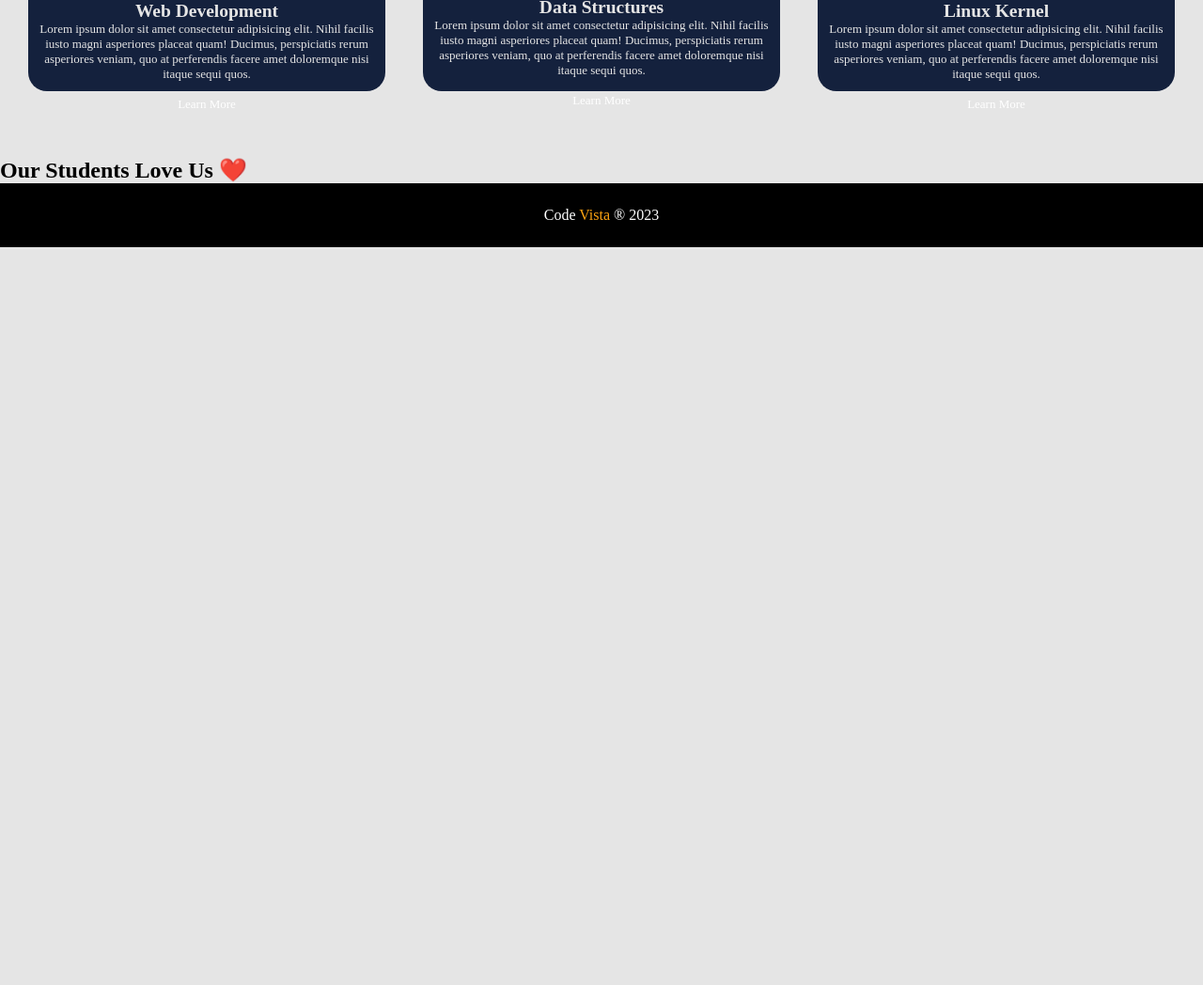
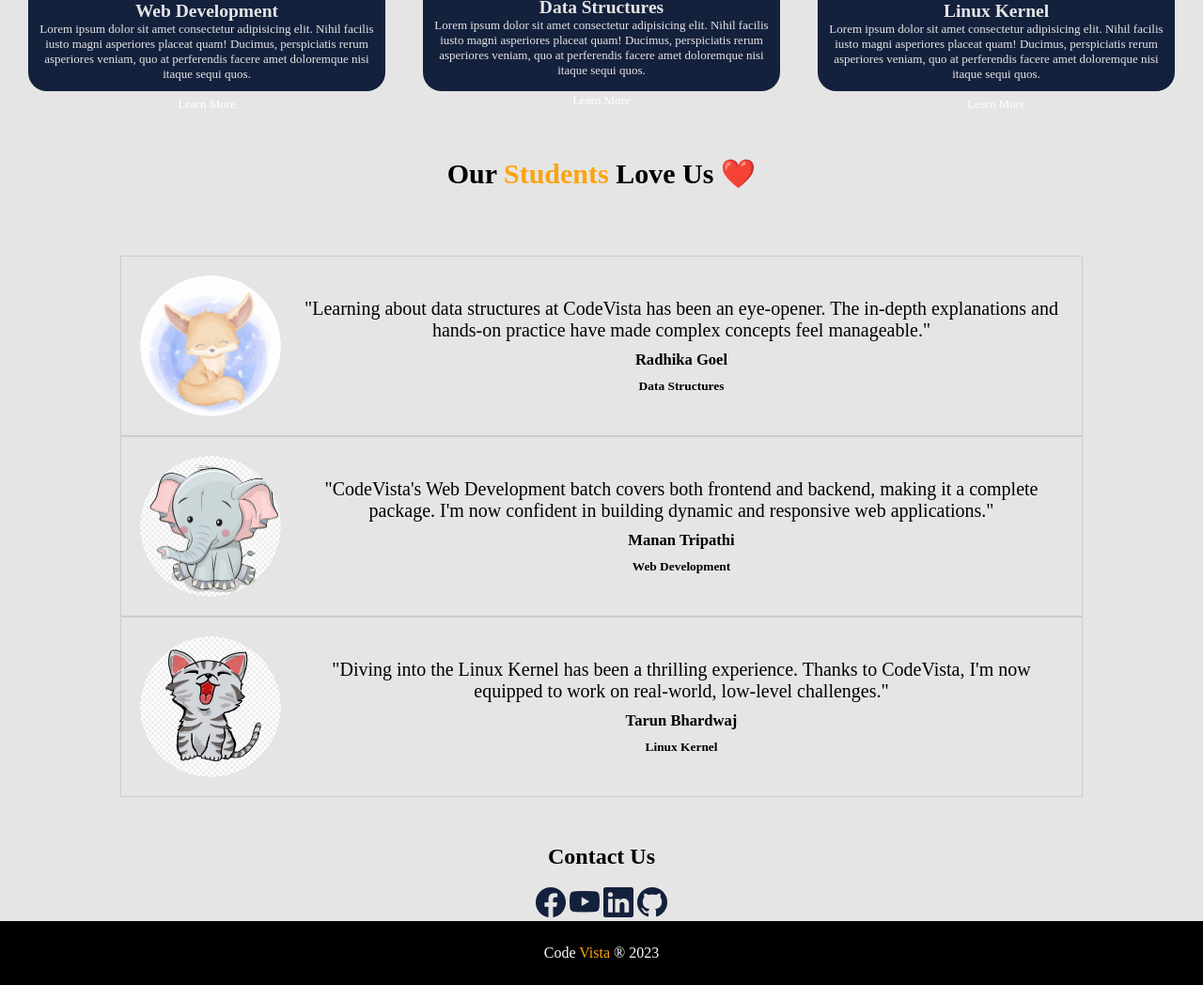
Before and after one commit to DeveloperKeshavKumar/CVIP-Edtech, a plain HTML site: page index.html in a window 1280 px wide. Shown: the part 917-1965 px from the top of the page at 94% size. Before the commit the page ends 1180 px from the top, so only its background shows below. Drawn offline with nearby package versions, Linux system fonts and the light colour scheme.

Commit message:
reviews added

```diff
--- a/index.html
+++ b/index.html
@@ -6,6 +6,7 @@
     <meta name="viewport" content="width=device-width, initial-scale=1.0">
     <link rel="stylesheet" href="styles.css">
     <script src="index.js" defer></script>
+    <link rel="stylesheet" href="https://cdn.jsdelivr.net/npm/bootstrap-icons@1.10.5/font/bootstrap-icons.css">
     <title>CodeVista</title>
 </head>
 
@@ -70,67 +71,56 @@
 
         </section>
         <section class="reviews" id="Reviews">
-            <h2>Our Students Love Us ❤️</h2>
+            <h2>Our <span>Students</span> Love Us ❤️</h2>
             <div class="carousel">
-                <div class="container">
+                <div class="slide">
                     <div class="user-pic">
-
+                        <img src="images/profile1.jpg" alt="">
                     </div>
-                    <p class="thought">
-
-                    </p>
-                    <h3 class="user-name">
-
-                    </h3>
-                    <h3 class="user-batch"></h3>
-                </div>
-                <div class="carousel">
-                    <div class="container">
-                        <div class="user-pic">
-
-                        </div>
+                    <div class="content">
                         <p class="thought">
-
+                            "Learning about data structures at CodeVista has been an eye-opener. The in-depth
+                            explanations
+                            and hands-on practice have made complex concepts feel manageable."
                         </p>
-                        <h3 class="user-name">
-
-                        </h3>
-                        <h3 class="user-batch"></h3>
+                        <h5 class="user-name">Radhika Goel</h5>
+                        <h6 class="user-batch">Data Structures</h6>
                     </div>
                 </div>
-                <div class="carousel">
-                    <div class="container">
-                        <div class="user-pic">
-
-                        </div>
+                <div class="slide">
+                    <div class="user-pic">
+                        <img src="images/profile2.jpg" alt="">
+                    </div>
+                    <div class="content">
                         <p class="thought">
-
+                            "CodeVista's Web Development batch covers both frontend and backend, making it a complete
+                            package. I'm now confident in building dynamic and responsive web applications."
                         </p>
-                        <h3 class="user-name">
-
-                        </h3>
-                        <h3 class="user-batch"></h3>
+                        <h5 class="user-name">Manan Tripathi</h5>
+                        <h6 class="user-batch">Web Development</h6>
                     </div>
                 </div>
-                <div class="carousel">
-                    <div class="container">
-                        <div class="user-pic">
-
-                        </div>
+                <div class="slide">
+                    <div class="user-pic">
+                        <img src="images/profile3.jpg" alt="">
+                    </div>
+                    <div class="content">
                         <p class="thought">
-
+                            "Diving into the Linux Kernel has been a thrilling experience. Thanks to CodeVista, I'm now
+                            equipped to work on real-world, low-level challenges."
                         </p>
-                        <h3 class="user-name">
-
-                        </h3>
-                        <h3 class="user-batch"></h3>
+                        <h5 class="user-name">Tarun Bhardwaj</h5>
+                        <h6 class="user-batch">Linux Kernel</h6>
                     </div>
                 </div>
             </div>
-
         </section>
         <section class="contact" id="Contact">
-
+            <h2>Contact Us</h2><br>
+            <a href="#"><i class="bi bi-facebook"></i></a>
+            <a href="#"><i class="bi bi-youtube"></i></a>
+            <a href="#"><i class="bi bi-linkedin"></i></a>
+            <a href="#"><i class="bi bi-github"></i></a>
         </section>
     </main>
     <footer>Code <span>Vista</span> &reg; 2023</footer>
--- a/styles.css
+++ b/styles.css
@@ -167,6 +167,64 @@ li:hover{
     transform: translateY(-10px);
 }
 
+/* Reviews Section */
+
+.reviews{
+    font-size: 20px;
+    text-align: center;
+}
+
+.carousel{
+    width:80%;
+    margin: 70px auto  50px;
+}
+
+.slide {
+    display: flex;
+    align-items: center;
+    padding: 20px;
+    border: 1px solid #ccc;
+    box-sizing: border-box;
+}
+
+.user-pic {
+    width: 150px;
+    height: 150px;
+    border-radius: 50%;
+    background-color: #ccc;
+    margin-right: 20px;
+}
+.user-pic img{
+    width: 150px;
+    height: 150px;
+    border-radius: 50%;
+    background-color: #ccc;
+}
+
+.content {
+    flex: 1;
+}
+
+.thought {
+    height: 60%;
+}
+
+.user-name, .user-batch {
+    margin-top: 10px;
+}
+
+/* Contact Section */
+.contact{
+    text-align: center;
+}
+.contact a{
+    font-size: 2rem ;
+    text-decoration: none;
+    color: #14213d;
+}
+.contact a:hover{
+    color: #fca311;
+}
 
 /* Footer Section */
 footer{
```
Also changed, not shown: images/profile1.jpg (added), images/profile2.jpg (added), images/profile3.jpg (added), images/profile4.jpg (added), images/profile5.jpg (added), images/profile6.jpg (added), images/profile7.jpg (added).
